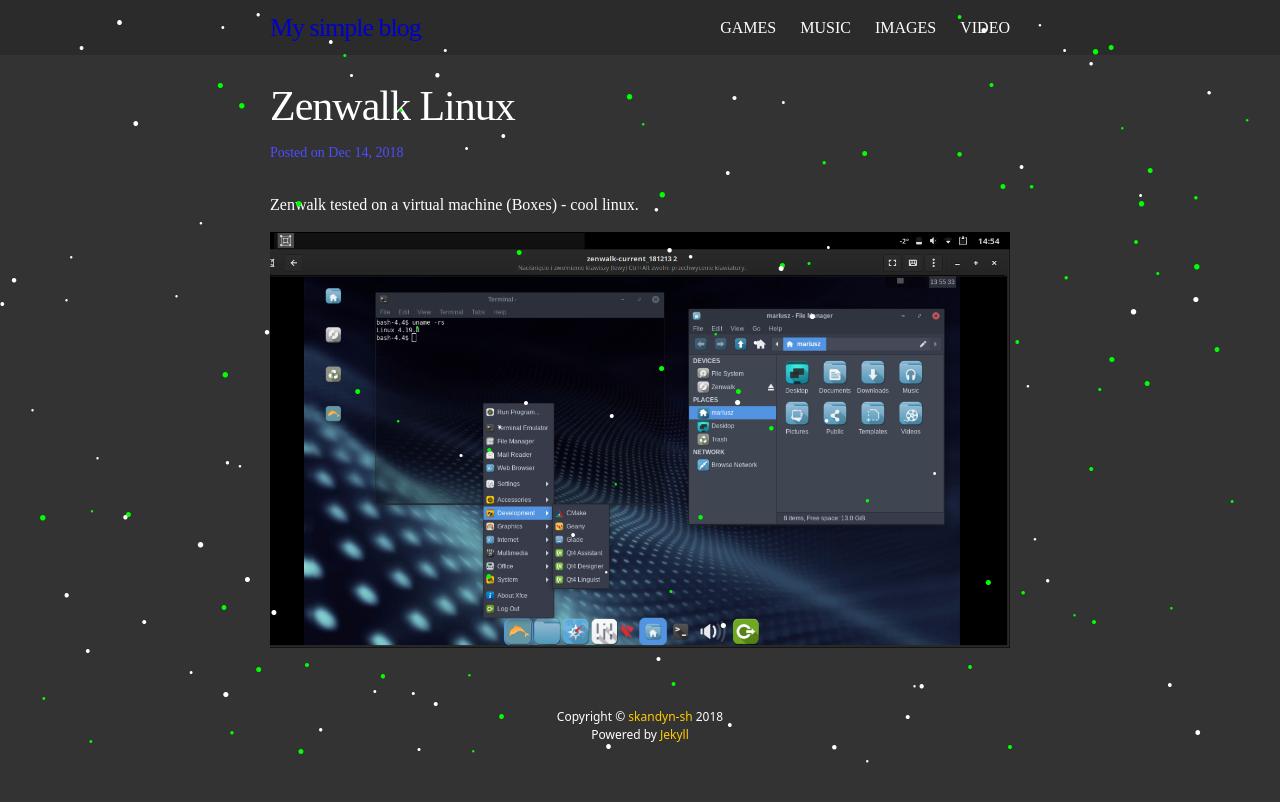
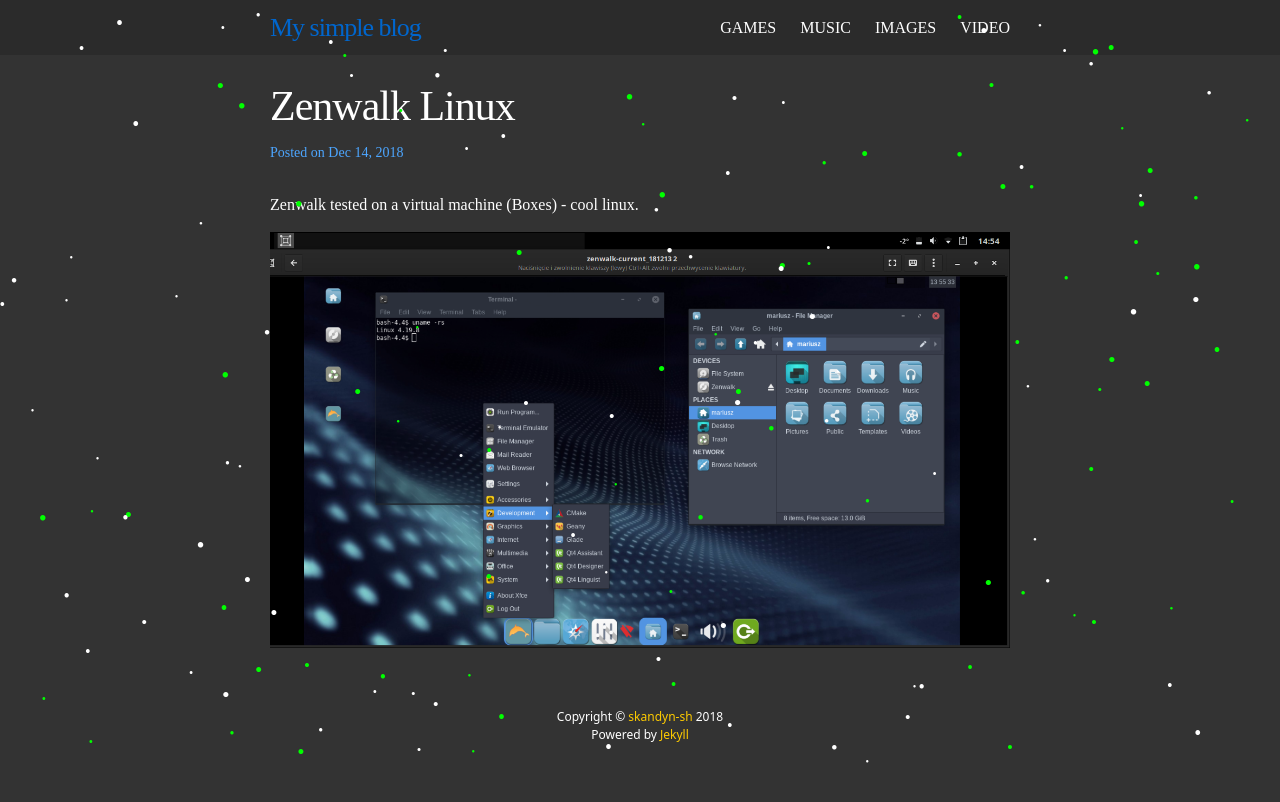
Before and after one commit to skandyn-sh/skandyn-sh.github.io, a Jekyll site: the page built from _posts/2018-12-14-Zenwalk-Linux.markdown, in a window 1280 px wide. Shown: the top 802 px of the page. Built offline with Jekyll 4.4.1, drawn with Linux system fonts in a browser that asks for light colours; nearby versions of some CDN libraries; our own code applies the rules of GitHub Pages for plain Markdown files; library files that are not in the unit come from our copies; comment, search, counter and statistics services are not loaded.

Commit message:
Update main.scss

```diff
--- a/css/main.scss
+++ b/css/main.scss
@@ -17,7 +17,7 @@
 $background-color: #333333;
 $brand-color:      #ffcc00;
 
-$grey-color:       #4d4dff;
+$grey-color:       #4da6ff;
 $grey-color-light: lighten($grey-color, 40%);
 $grey-color-dark:  darken($grey-color, 25%);
 
```
